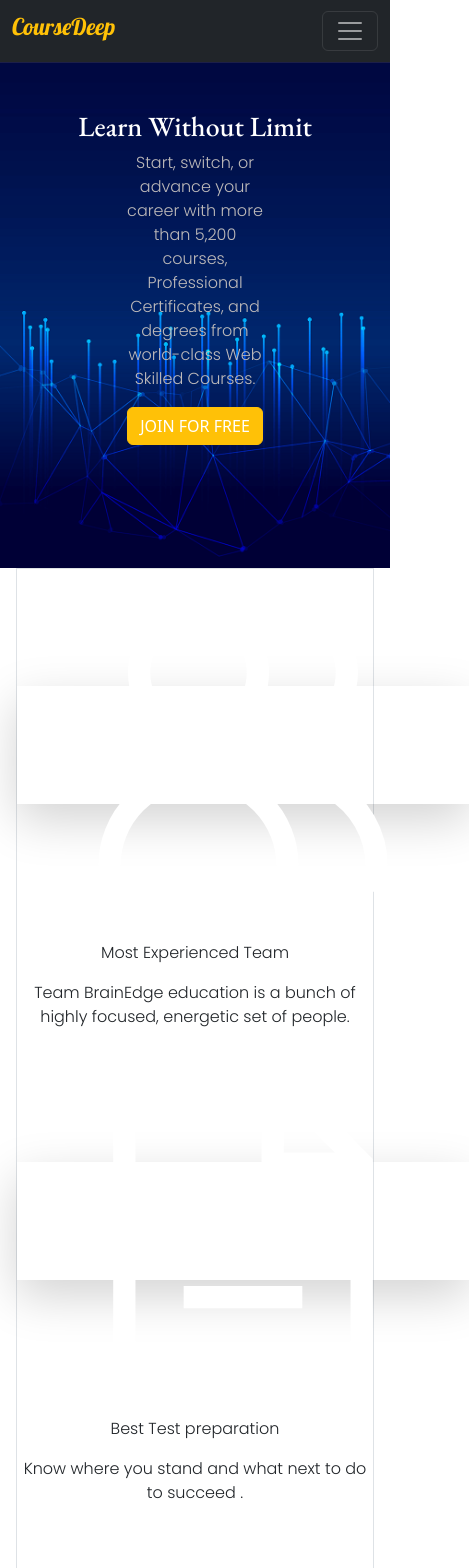
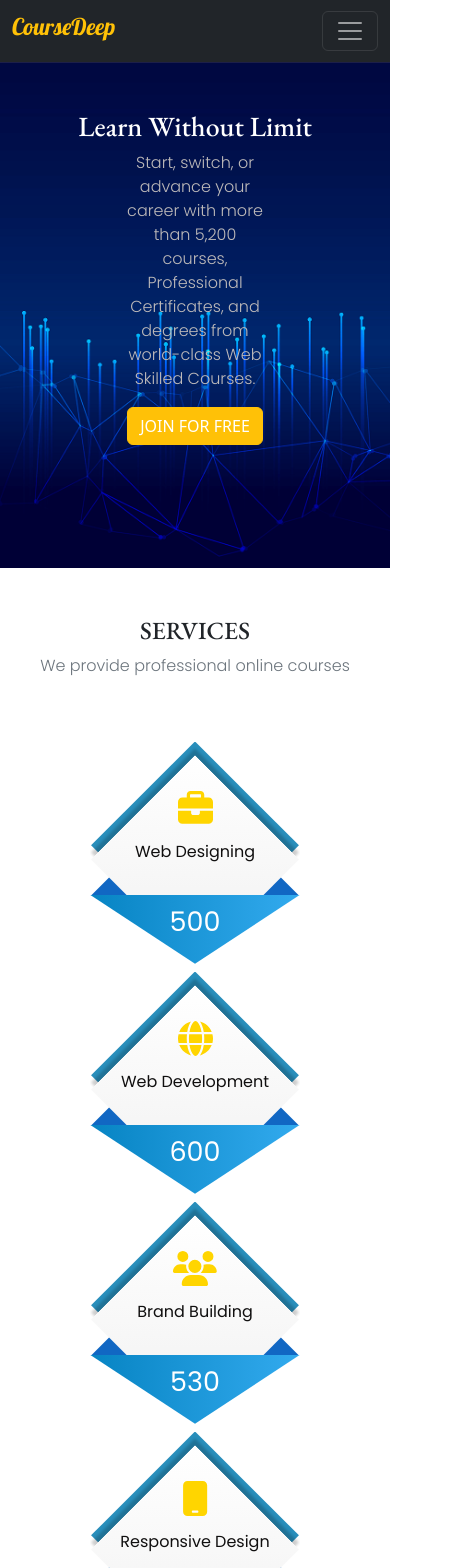
Before and after one commit to jharnakhatun2/course_deep_client, a React (Create React App) app: page / in a window 390 px wide. Shown: the top 1568 px of the page, 469 px wide, since content can reach past the window. Built offline with nearby package versions, Linux system fonts and the light colour scheme; no server answers.

Commit message:
added multicounter

```diff
--- a/package.json
+++ b/package.json
@@ -3,6 +3,11 @@
   "version": "0.1.0",
   "private": true,
   "dependencies": {
+    "@fortawesome/fontawesome-svg-core": "^6.4.0",
+    "@fortawesome/free-brands-svg-icons": "^6.4.0",
+    "@fortawesome/free-regular-svg-icons": "^6.4.0",
+    "@fortawesome/free-solid-svg-icons": "^6.4.0",
+    "@fortawesome/react-fontawesome": "^0.2.0",
     "@testing-library/jest-dom": "^5.16.5",
     "@testing-library/react": "^13.4.0",
     "@testing-library/user-event": "^13.5.0",
--- a/src/App.css
+++ b/src/App.css
@@ -140,3 +140,72 @@ section{
      margin: 0 auto;
   }
 }
+
+/* Category Styles */
+.counter{
+  color: #319B38;
+  font-family: 'Poppins', sans-serif;
+  text-align: center;
+  width: 210px;
+  height: 222px;
+  padding: 48px 28px 0;
+  margin: 0 auto;
+  overflow: hidden;
+  position: relative;
+  z-index: 1;
+}
+.counter:before,
+.counter:after{
+  content: '';
+  background: linear-gradient(135deg,#fff,#f1f1f1);
+  height: 147px;
+  width: 147px;
+  box-shadow: -5px -5px 3px rgba(0, 0, 0, 0.2), -10px -10px #008533;
+  transform: translateX(-50%) rotate(45deg);
+  position: absolute;
+  left: 50%;
+  top: 44px;
+  z-index: -1;
+  transition: all 0.3s ease 0s;
+}
+.counter:before{
+  background: linear-gradient(135deg, #00652F 50%, transparent 50%);
+  box-shadow: none;
+  top: 80px;
+}
+.counter .counter-icon{
+  font-size: 35px;
+  line-height: 40px;
+  margin: 0 0 12px;
+  color: #ffd500;
+}
+.counter h3{
+  font-size: 16px;
+  font-weight: 500;
+  text-transform: capitalize;
+  margin: 0 0 16px;
+  color:#100f0f;
+}
+.counter .counter-value{
+  color: #fff;
+  background: linear-gradient(to right, #0C8412, #319B38);
+  font-size: 27px;
+  font-weight: 500;
+  line-height: 33px;
+  width: 100%;
+  padding: 10px 0 26px;
+  position: absolute;
+  left: 0;
+  bottom: 0;
+  clip-path: polygon(0 0, 100% 0, 50% 100%);
+}
+.counter.blue{ color: #1B9FD1; }
+.counter.blue:after{
+  box-shadow: -5px -5px 3px rgba(0, 0, 0, 0.2), -10px -10px #288EBB;
+}
+.counter.blue:before{
+  background: linear-gradient(135deg, #1167C3 50%, transparent 50%);
+}
+.counter.blue .counter-value{
+  background: linear-gradient(to right, #0784C3, #32AAEE);
+}
--- a/src/Pages/Category/Category.js
+++ b/src/Pages/Category/Category.js
@@ -1,101 +1,56 @@
-import React from 'react';
+import { faBriefcase, faGlobe, faMobile, faPhone, faUsers } from '@fortawesome/free-solid-svg-icons';
+import { FontAwesomeIcon } from '@fortawesome/react-fontawesome';
+import CounterValue from './CounterValue';
+
 
 const Category = () => {
+
   return (
-    <div class="px-3 md:lg:xl:px-40   border-t border-b py-20 bg-opacity-10">
-        <div class="grid grid-cols-1 md:lg:xl:grid-cols-3 group bg-white shadow-xl shadow-neutral-100 border ">
-
-
-            <div
-                class="p-10 flex flex-col items-center text-center group md:lg:xl:border-r md:lg:xl:border-b hover:bg-slate-50 cursor-pointer">
-                <span class="p-5 rounded-full bg-red-500 text-white shadow-lg shadow-red-200"><svg
-                        xmlns="http://www.w3.org/2000/svg" class="h-10 w-10" fill="none" viewBox="0 0 24 24"
-                        stroke="currentColor" stroke-width="1.5">
-                        <path stroke-linecap="round" stroke-linejoin="round"
-                            d="M12 4.354a4 4 0 110 5.292M15 21H3v-1a6 6 0 0112 0v1zm0 0h6v-1a6 6 0 00-9-5.197M13 7a4 4 0 11-8 0 4 4 0 018 0z" />
-                    </svg></span>
-                <p class="text-xl font-medium text-slate-700 mt-3">Most Experienced Team</p>
-                <p class="mt-2 text-sm text-slate-500">Team BrainEdge education is a bunch of highly focused, energetic
-                    set of people.</p>
+    <div class="container">
+    <div class="text-center pt-5">
+                    <h2 class="text-uppercase">Services</h2>
+                    <p class="text-muted">We provide professional online courses</p>
+                </div>
+    <div class="row g-2 p-5">
+        <div class="col ">
+            <div class="counter blue">
+                <div class="counter-icon">
+                    <FontAwesomeIcon icon={faBriefcase}/>
+                </div>
+                <h3>Web Designing</h3>
+                <CounterValue initialValue={500}/>
             </div>
-
-            <div
-                class="p-10 flex flex-col items-center text-center group md:lg:xl:border-r md:lg:xl:border-b hover:bg-slate-50 cursor-pointer">
-                <span class="p-5 rounded-full bg-orange-500 text-white shadow-lg shadow-orange-200"><svg
-                        xmlns="http://www.w3.org/2000/svg" class="h-10 w-10" fill="none" viewBox="0 0 24 24"
-                        stroke="currentColor" stroke-width="1.5">
-                        <path d="M14 2H6a2 2 0 0 0-2 2v16a2 2 0 0 0 2 2h12a2 2 0 0 0 2-2V8z"></path>
-                        <polyline points="14 2 14 8 20 8"></polyline>
-                        <line x1="16" y1="13" x2="8" y2="13"></line>
-                        <line x1="16" y1="17" x2="8" y2="17"></line>
-                        <polyline points="10 9 9 9 8 9"></polyline>
-                    </svg></span>
-                <p class="text-xl font-medium text-slate-700 mt-3">Best
-                    Test preparation</p>
-                <p class="mt-2 text-sm text-slate-500">Know where you stand and what next to do to succeed .</p>
+        </div>
+        <div class="col">
+            <div class="counter blue">
+                <div class="counter-icon">
+                <FontAwesomeIcon icon={faGlobe}/>
+                </div>
+                <h3>Web Development</h3>
+                <CounterValue initialValue={600}/>
             </div>
-
-            <div class="p-10 flex flex-col items-center text-center group   md:lg:xl:border-b hover:bg-slate-50 cursor-pointer">
-                <span class="p-5 rounded-full bg-yellow-500 text-white shadow-lg shadow-yellow-200"><svg
-                        xmlns="http://www.w3.org/2000/svg" class="h-10 w-10" fill="none" viewBox="0 0 24 24"
-                        stroke="currentColor" stroke-width="1.5">
-                        <path stroke-linecap="round" stroke-linejoin="round"
-                            d="M17 8h2a2 2 0 012 2v6a2 2 0 01-2 2h-2v4l-4-4H9a1.994 1.994 0 01-1.414-.586m0 0L11 14h4a2 2 0 002-2V6a2 2 0 00-2-2H5a2 2 0 00-2 2v6a2 2 0 002 2h2v4l.586-.586z" />
-                    </svg></span>
-                <p class="text-xl font-medium text-slate-700 mt-3">Admission process Guidance</p>
-                <p class="mt-2 text-sm text-slate-500">Professional Advice for higher education abroad and select the
-                    top institutions worldwide.</p>
+        </div>
+        <div class="col">
+            <div class="counter blue">
+                <div class="counter-icon">
+                <FontAwesomeIcon icon={faUsers}/>
+                </div>
+                <h3>Brand Building</h3>
+                <CounterValue initialValue={530}/>
             </div>
-
-
-            <div class="p-10 flex flex-col items-center text-center group   md:lg:xl:border-r hover:bg-slate-50 cursor-pointer">
-                <span class="p-5 rounded-full bg-lime-500 text-white shadow-lg shadow-lime-200"><svg
-                        xmlns="http://www.w3.org/2000/svg" class="h-10 w-10" fill="none" viewBox="0 0 24 24"
-                        stroke="currentColor" stroke-width="1.5">
-                        <path stroke-linecap="round" stroke-linejoin="round" d="M13 7h8m0 0v8m0-8l-8 8-4-4-6 6" />
-                    </svg></span>
-                <p class="text-xl font-medium text-slate-700 mt-3">Best
-                    Track Record</p>
-                <p class="mt-2 text-sm text-slate-500">Yet another year ! Yet another jewel in our crown!</p>
+        </div>
+        <div class="col">
+            <div class="counter blue">
+                <div class="counter-icon">
+                <FontAwesomeIcon icon={faMobile}/>
+                </div>
+                <h3>Responsive Design</h3>
+                <CounterValue initialValue={478}/>
             </div>
-
-            <div class="p-10 flex flex-col items-center text-center group    md:lg:xl:border-r hover:bg-slate-50 cursor-pointer">
-                <span class="p-5 rounded-full bg-teal-500 text-white shadow-lg shadow-teal-200"><svg
-                        xmlns="http://www.w3.org/2000/svg" class="h-10 w-10" fill="none" viewBox="0 0 24 24"
-                        stroke="currentColor" stroke-width="1.5">
-                        <path stroke-linecap="round" stroke-linejoin="round"
-                            d="M9 5H7a2 2 0 00-2 2v12a2 2 0 002 2h10a2 2 0 002-2V7a2 2 0 00-2-2h-2M9 5a2 2 0 002 2h2a2 2 0 002-2M9 5a2 2 0 012-2h2a2 2 0 012 2m-3 7h3m-3 4h3m-6-4h.01M9 16h.01" />
-                    </svg></span>
-                <p class="text-xl font-medium text-slate-700 mt-3">Free
-                    Mock Exams</p>
-                <p class="mt-2 text-sm text-slate-500">Get Topic-Wise Tests, Section- Wise and mock tests for your
-                    preparation.</p>
-            </div>
-
-            <div class="p-10 flex flex-col items-center text-center group     hover:bg-slate-50 cursor-pointer">
-                <span class="p-5 rounded-full bg-indigo-500 text-white shadow-lg shadow-indigo-200"><svg
-                        xmlns="http://www.w3.org/2000/svg" class="h-10 w-10" fill="none" viewBox="0 0 24 24"
-                        stroke="currentColor" stroke-width="1.5">
-                        <path stroke-linecap="round" stroke-linejoin="round"
-                            d="M9 12l2 2 4-4m5.618-4.016A11.955 11.955 0 0112 2.944a11.955 11.955 0 01-8.618 3.04A12.02 12.02 0 003 9c0 5.591 3.824 10.29 9 11.622 5.176-1.332 9-6.03 9-11.622 0-1.042-.133-2.052-.382-3.016z" />
-                    </svg></span>
-                <p class="text-xl font-medium text-slate-700 mt-3">Genuine
-                    Visa Advice</p>
-                <p class="mt-2 text-sm text-slate-500">Visa process by helping you create the necessary documentation
-                </p>
-            </div>
-
-
-
+        </div>
+    </div>
 
         </div>
-
-        <div class="w-full   bg-indigo-600 shadow-xl shadow-indigo-200 py-10 px-20 flex justify-between items-center">
-            <p class=" text-white"> <span class="text-4xl font-medium">Still Confused ?</span> <br/> <span class="text-lg">Book For Free Career Consultation Today ! </span></p>
-            <button class="px-5 py-3  font-medium text-slate-700 shadow-xl  hover:bg-white duration-150  bg-yellow-400">BOOK AN APPOINTMENT </button>
-        </div>
-
-    </div>
   )
 }
 
--- /dev/null
+++ b/src/Pages/Category/CounterValue.js
@@ -0,0 +1,35 @@
+import React, { useEffect, useRef } from 'react';
+
+
+const CounterValue = ({initialValue}) => {
+    const counterRef = useRef(null);
+
+  useEffect(() => {
+    const counterElement = counterRef.current;
+    const counterValue = parseInt(counterElement.textContent);
+    let counter = 0;
+    const duration = 3500;
+    const startTime = performance.now();
+
+    const animateCounter = (timestamp) => {
+      const progress = timestamp - startTime;
+      const increment = Math.ceil((counterValue * progress) / duration);
+
+      if (progress >= duration) {
+        counterElement.textContent = counterValue;
+      } else {
+        counterElement.textContent = Math.min(counter + increment, counterValue);
+        requestAnimationFrame(animateCounter);
+      }
+    };
+
+    requestAnimationFrame(animateCounter);
+  }, []);
+  return (
+    <span className="counter-value" ref={counterRef}>
+     {initialValue}
+    </span>
+  )
+}
+
+export default CounterValue
```
Also changed, not shown: 1 other file (tests, documents, lock files or other folders).
